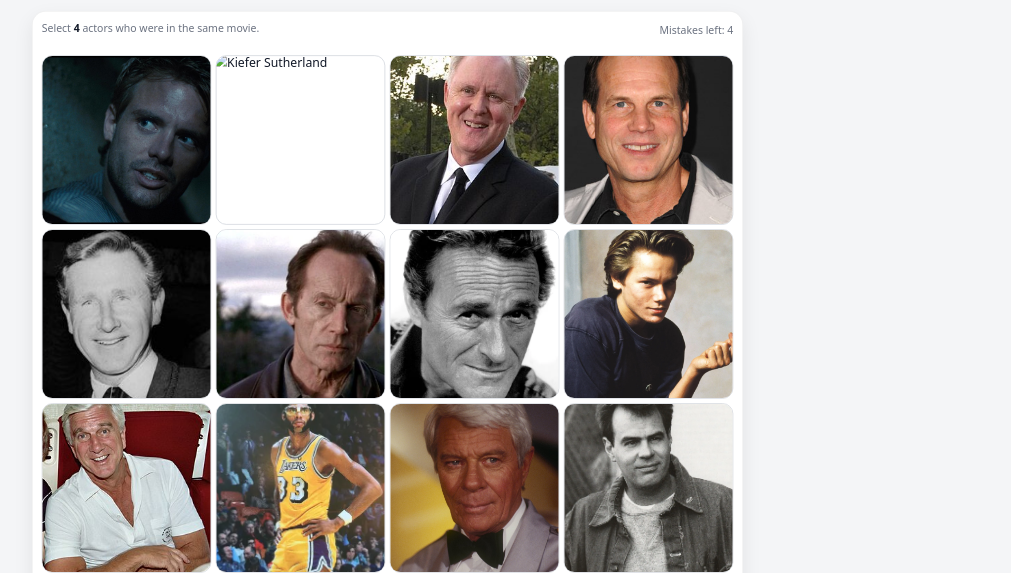
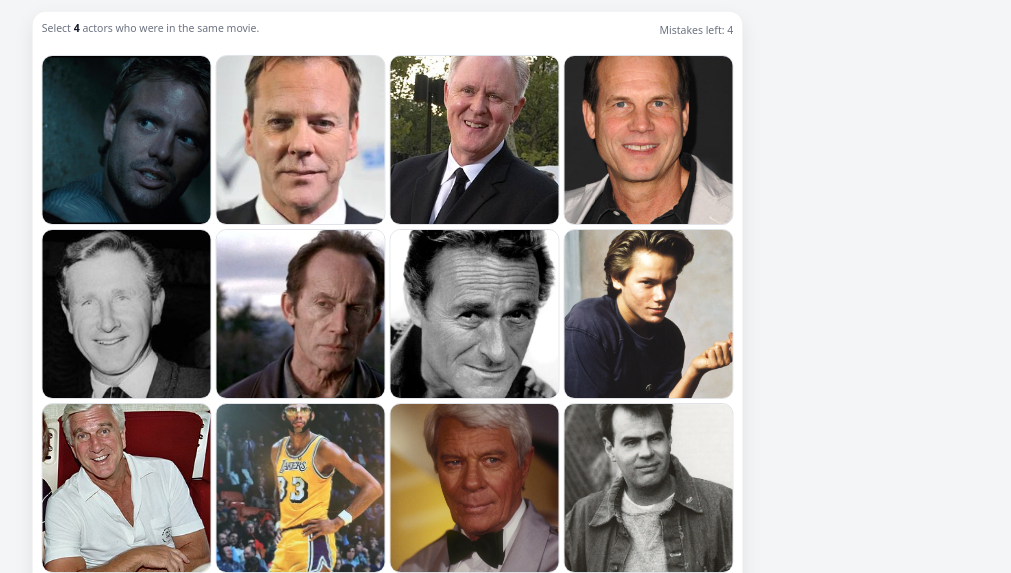
Before and after one commit to gobillybatson/filmconnections, a plain HTML site: page archives/1.html in a window 1280 px wide. Shown: the part 162-735 px from the top of the page, without its empty margins (134-1145 px from the left). Drawn offline with Linux system fonts and the light colour scheme.

Commit message:
Update 1.html

```diff
--- a/archives/1.html
+++ b/archives/1.html
@@ -576,7 +576,7 @@
     // EXACTLY 16 tiles. Exactly 4 tiles per groupId.
     const TILES = [
       { id:"a1", name:"John Cusak", img:"../images/actors/cusak.jpg", groupId:"stand_by_me" },
-      { id:"a2", name:"Kiefer Sutherland", img:"./images/actors/sutherland.webp", groupId:"stand_by_me" },
+      { id:"a2", name:"Kiefer Sutherland", img:"../images/actors/sutherland.webp", groupId:"stand_by_me" },
       { id:"a3", name:"Richard Dreyfuss", img:"../images/actors/dreyfuss.jpg", groupId:"stand_by_me" },
       { id:"a4", name:"River Phoenix", img:"../images/actors/phoenix.webp", groupId:"stand_by_me" },
 
```
